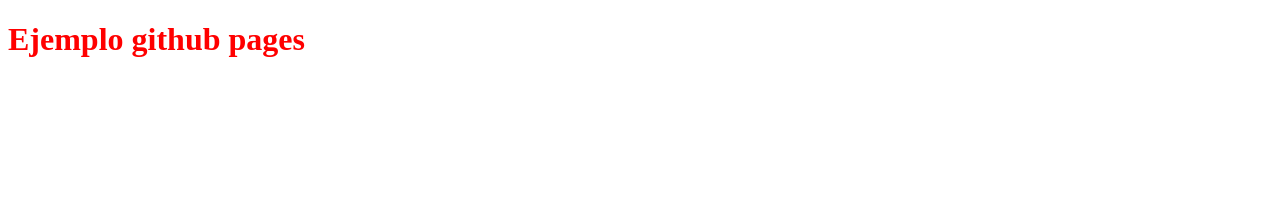
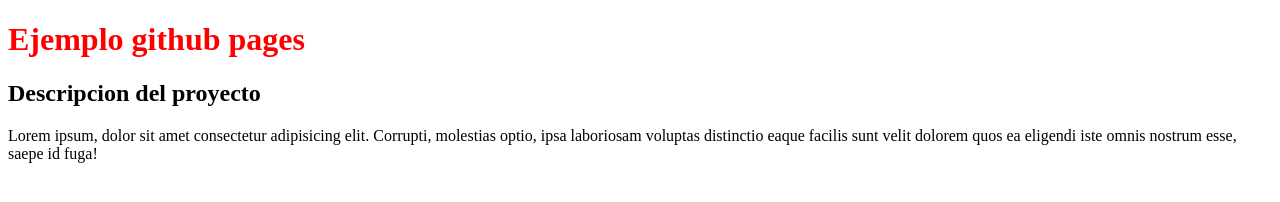
Before and after one commit to mjrodriguezl1982/mjrodriguezl1982.github.io, a plain HTML site: page index.html in a window 1280 px wide. Drawn offline with Linux system fonts and the light colour scheme.

Commit message:
add new components

```diff
--- a/index.html
+++ b/index.html
@@ -8,5 +8,7 @@
 </head>
 <body>
     <h1>Ejemplo github pages</h1>
+    <h2>Descripcion del proyecto</h2>
+    <p>Lorem ipsum, dolor sit amet consectetur adipisicing elit. Corrupti, molestias optio, ipsa laboriosam voluptas distinctio eaque facilis sunt velit dolorem quos ea eligendi iste omnis nostrum esse, saepe id fuga!</p>
 </body>
 </html>
```
